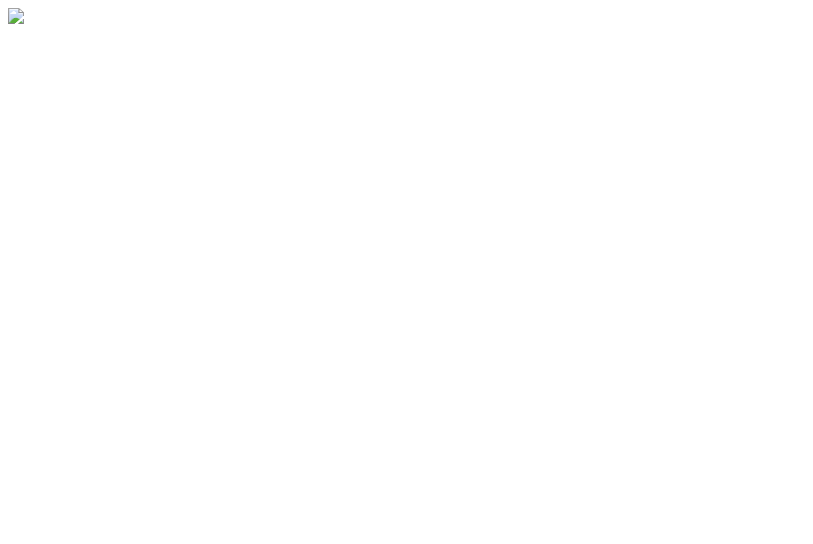
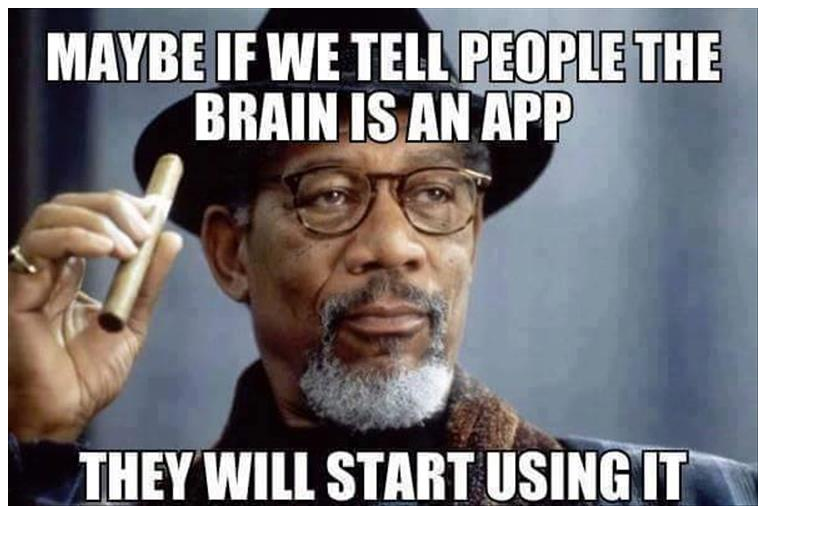
Before and after one commit to AMOsman177/html-image-server, a website: page app/index.html in a window 1280 px wide. Shown: the whole page, without its empty margins (0-813 px from the left). Drawn offline with Linux system fonts and the light colour scheme.

Commit message:
Fixed path to my image and created an app directory to contain my HTML file.

```diff
--- a/index.html
+++ b/app/index.html
@@ -5,7 +5,7 @@
 </head>
 <body>
 
-	<img src="funny-img.jpg">
+	<img src="images/funny-img.jpg">
 
 </body>
 </html>
--- a/server.js
+++ b/server.js
@@ -2,8 +2,8 @@ var express = require('express');
 var app = express();
 var port = process.env.PORT || 3000
 
-app.use(express.static(__dirname + /assessment/));
+app.use(express.static(__dirname + /app/));
 
 app.listen(port, function(){
 	console.log('Server starting at http://localhost:' + port);
-})
+});
```
Also changed, not shown: app/images/funny-img.jpg (renamed from images/funny-img.jpg), 2 other files.
